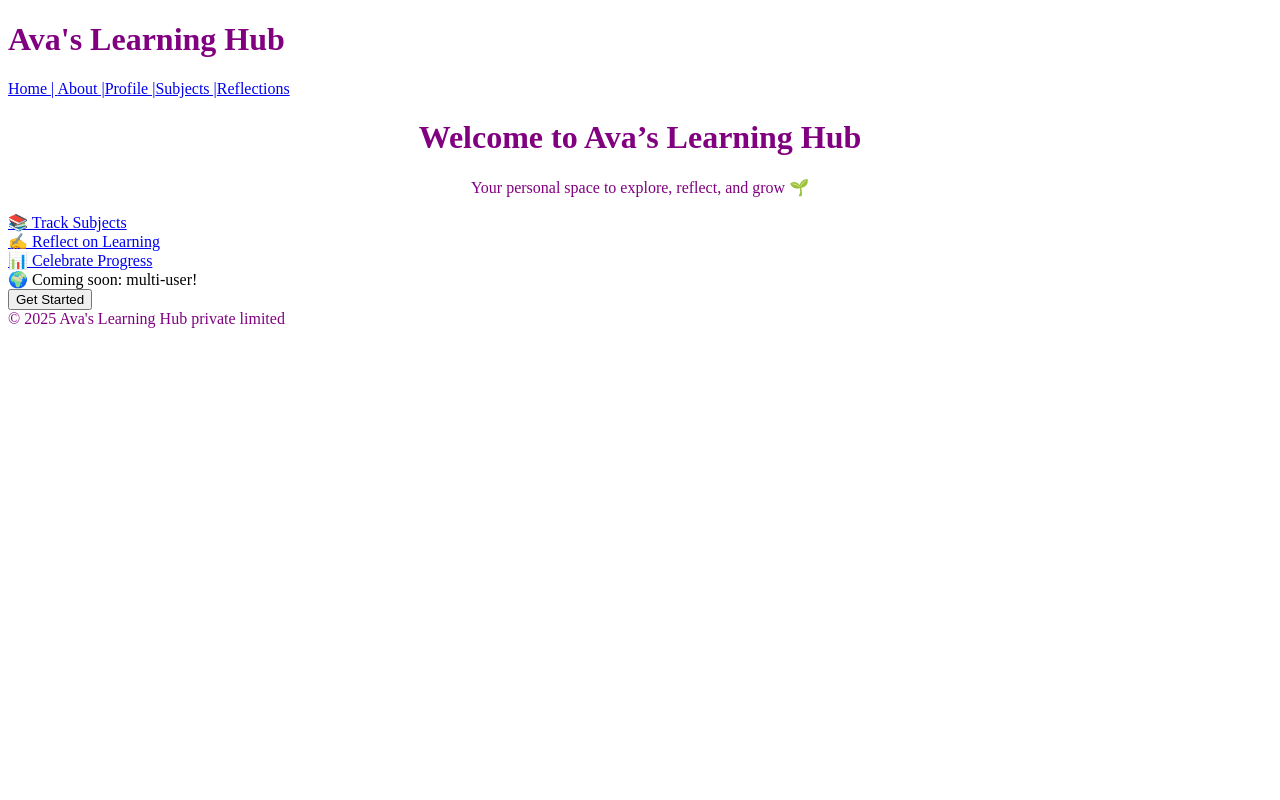
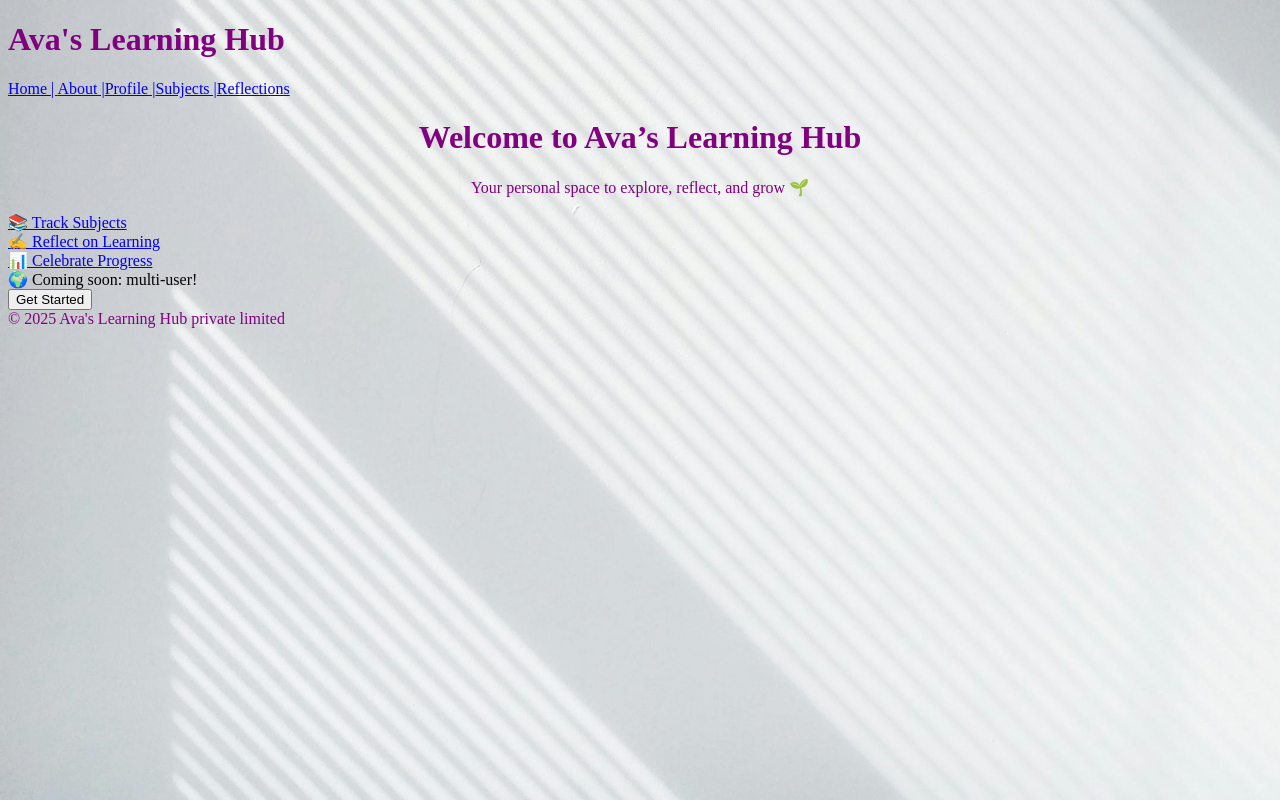
Before and after one commit to DeepthiGirijaThampi/ava-learning-hub, a React (Vite) app: page /#/profile in a window 1280 px wide. Built offline with nearby package versions, Linux system fonts and the light colour scheme.

Commit message:
Updated App.css , modified App.jsx and added an image to assets folder for backgroud

```diff
--- a/src/App.css
+++ b/src/App.css
@@ -0,0 +1,11 @@
+:root{
+    --white-color: #fdf5f5;
+    --shading-color :rgba(0, 0, 0, 0.849);
+    }
+
+    body{
+        position: relative;
+        background-image: url('./assets/white-background.jpg');
+        background-size: cover;
+        background-position: center;
+    }
--- a/src/App.jsx
+++ b/src/App.jsx
@@ -7,6 +7,7 @@
 import Reflections from "./components/pages/Reflections";
 import Subjects from "./components/pages/Subjects";
 import Units from "./components/pages/Units";
+import './App.css'
 function App() {
 
 
```
Also changed, not shown: src/assets/white-background.jpg (added).
